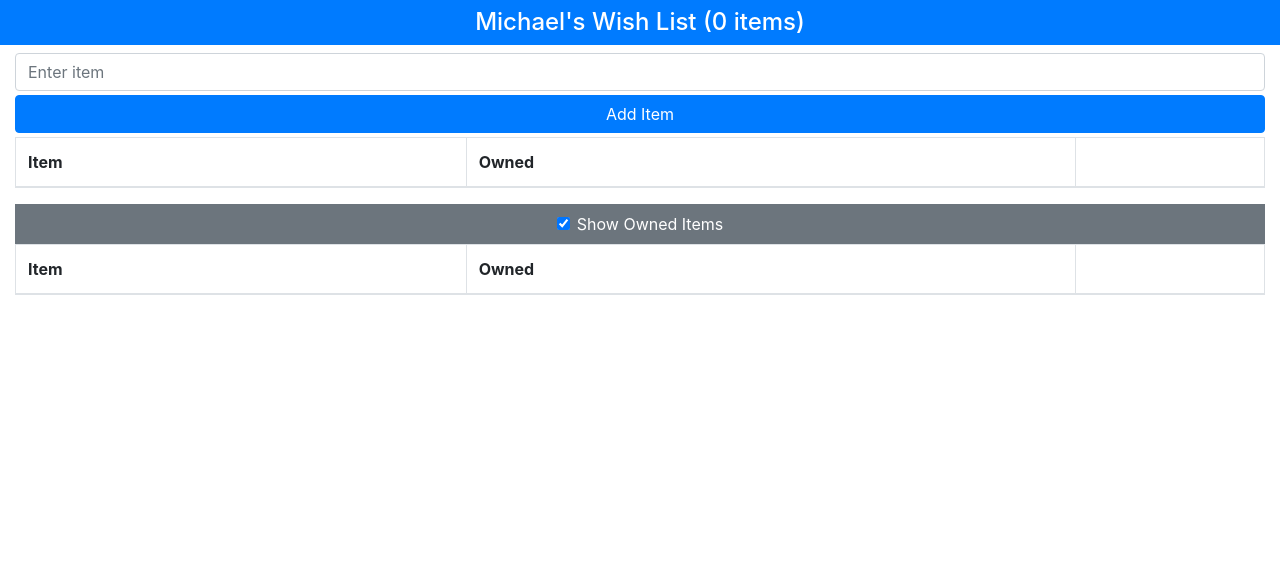
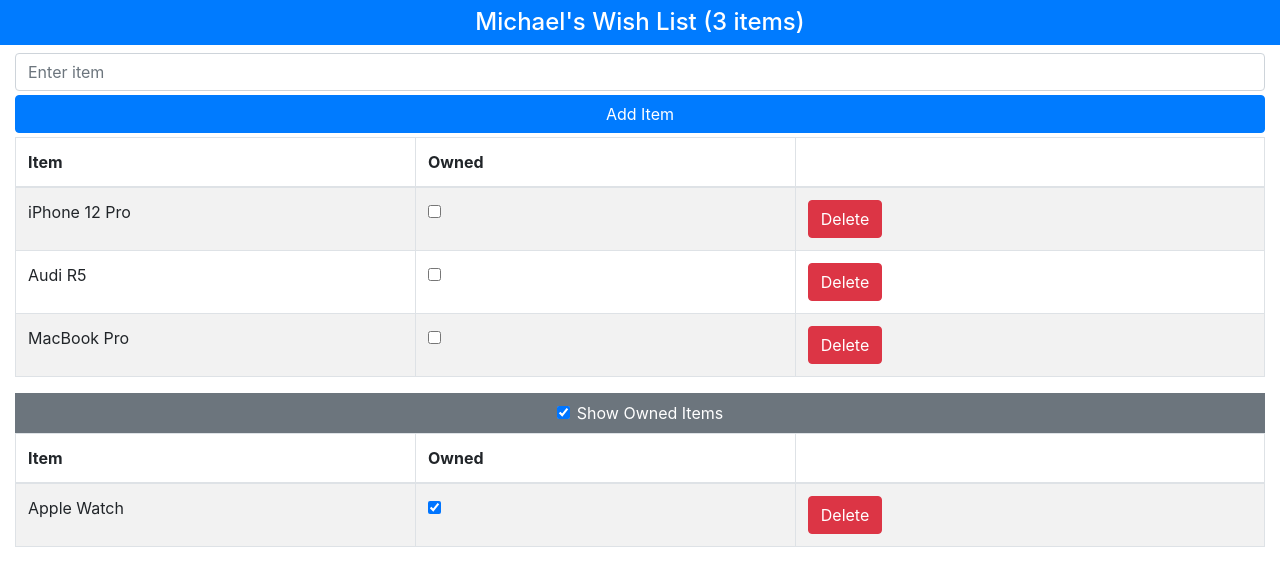
Before and after one commit to michaeljaggers/wishlist, a React (Create React App) app: page / in a window 1280 px wide. Shown: the top 586 px of the page. Built offline with nearby package versions, Linux system fonts and the light colour scheme.

Commit message:
completed local-only wish app

```diff
--- a/src/App.js
+++ b/src/App.js
@@ -11,33 +11,71 @@
     super(props);
     this.state = {
       userName: 'Michael',
-      wishes: [],
-      showOwned: true
+      wishes: [
+        {
+          WishID: 0,
+          Wish: "iPhone 12 Pro",
+          Owned: false
+        },
+        {
+          WishID: 1,
+          Wish: "Audi R5",
+          Owned: false
+        },
+        {
+          WishID: 2,
+          Wish: "MacBook Pro",
+          Owned: false
+        },
+        {
+          WishID: 3,
+          Wish: "Apple Watch",
+          Owned: true
+        }
+      ],
+      showOwned: true,
+      key: 3
     }
   }
 
   componentDidMount = () => {
-    // Get
+    // Axios.get() & setState()
   }
 
   createNewWish = (wish) => {
-    if(!this.state.wishes.find(w => w.Item === wish)) {
+    let currentKey = this.state.key;
+    currentKey++;
+    this.setState({ key: currentKey })
+
+    if(!this.state.wishes.find(w => w.Wish === wish)) {
       let newItem = {
-        Item: wish,
+        WishID: currentKey,
+        Wish: wish,
         Owned: false
       };
 
-      // Post
+      // Axios.post() & setState()
+      let updatedItems = this.state.wishes;
+      updatedItems.push(newItem);
+      this.setState({ wishes: updatedItems })
     }
   }
 
   toggleOwned = (wish) => {
-
-    // Put
+    wish.Owned = !wish.Owned;
+    // Axios.put() & setState()
+    let updatedItems = this.state.wishes;
+    let index = updatedItems.findIndex(w => w.WishID === wish.WishID);
+    updatedItems[index] = wish;
+    this.setState({ wishes: updatedItems });
   }
 
-  deleteWish = () => {
-    // Delete
+  deleteWish = (wish) => {
+    // Axios.delete() & setState()
+    let updatedItems = this.state.wishes;
+    let index = updatedItems.findIndex(w => w.WishID === wish.WishID);
+    updatedItems.splice(index, 1);
+    this.setState({ wishes: updatedItems });
   }
 
   wishTableRows = (ownedValue) => {
--- a/src/components/WishItemRow.js
+++ b/src/components/WishItemRow.js
@@ -3,7 +3,7 @@
 export default class WishItemRow extends Component {
   render = () =>
   <tr>
-    <td>{this.props.item.Item}</td>
+    <td>{this.props.item.Wish}</td>
     <td>
       <input
         type="checkbox"
--- a/src/components/WishListCreator.js
+++ b/src/components/WishListCreator.js
@@ -6,6 +6,15 @@
     this.state = { newWishText: '' };
   }
 
+  updateNewValue = (e) => {
+    this.setState({ newWishText: e.target.value });
+  }
+
+  createNewWish = () => {
+    this.props.callback(this.state.newWishText);
+    this.setState({ newWishText: '' });
+  }
+
   render = () =>
   <div className="my-1">
     <input className="form-control" value={this.state.newWishText} onChange={this.updateNewValue} placeholder="Enter item" />
```
